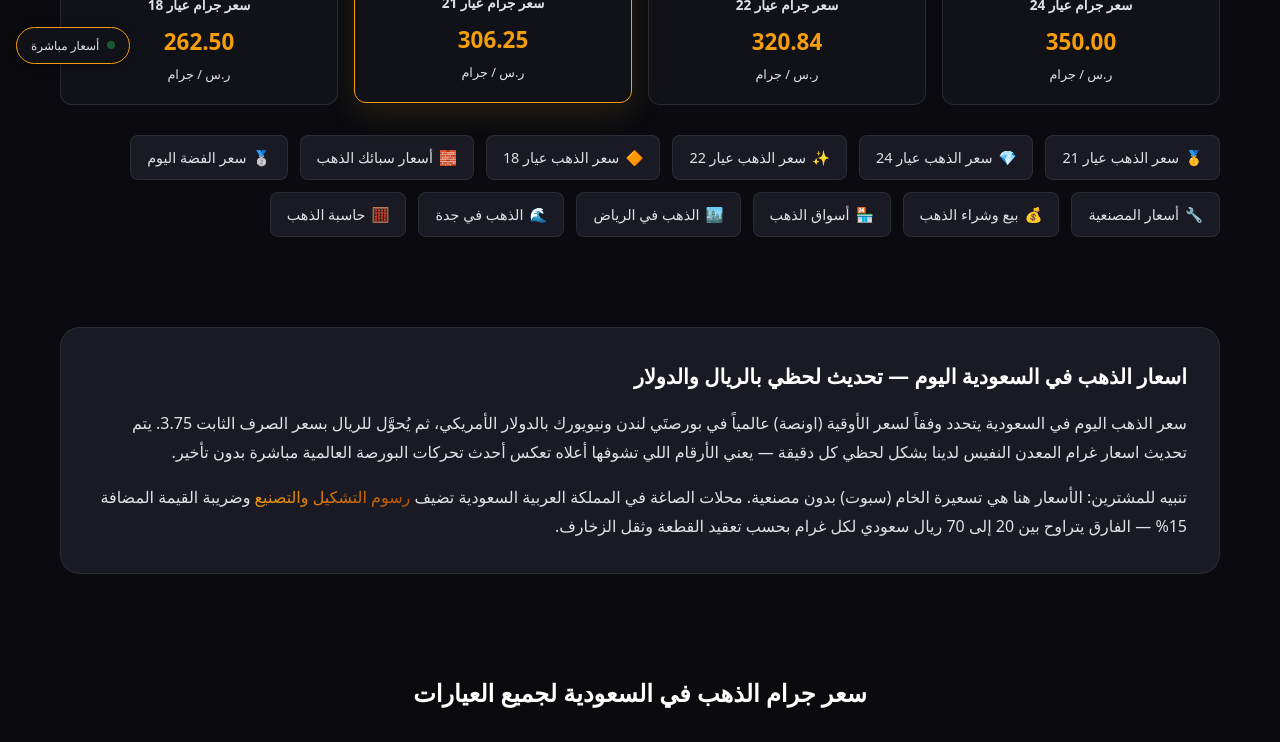
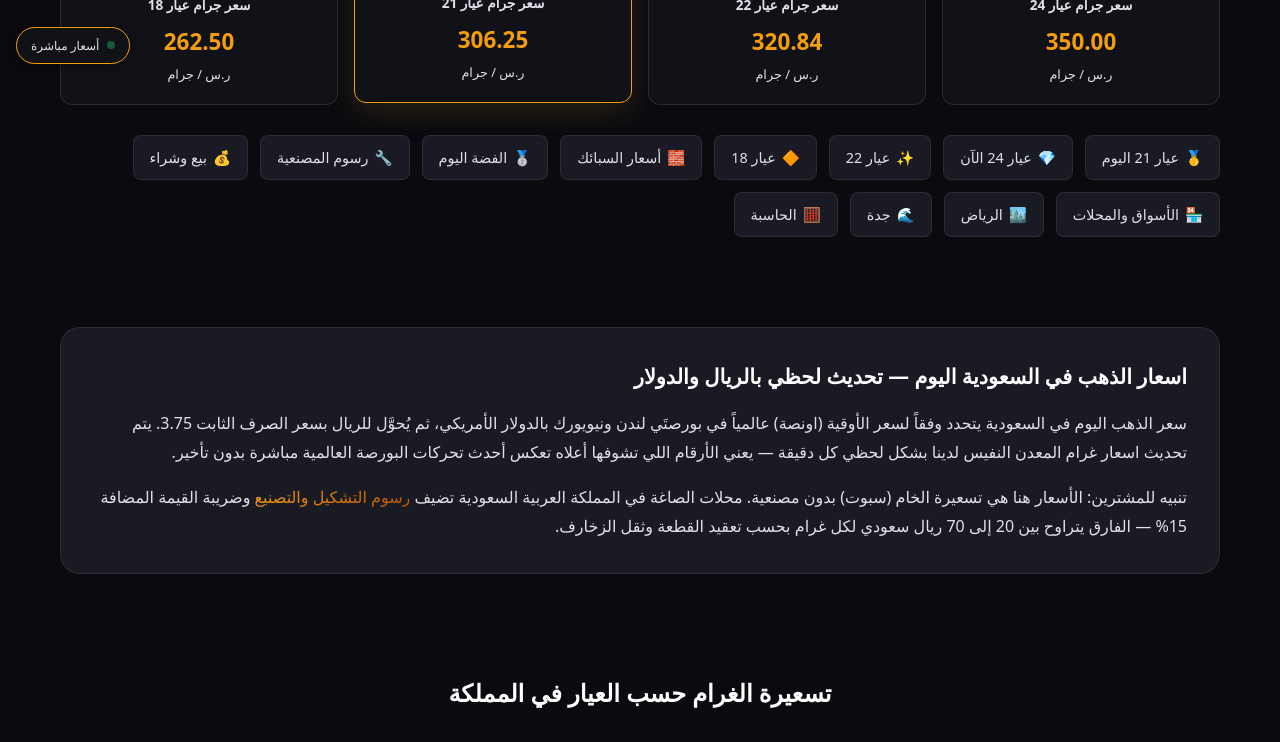
Before and after one commit to Abdelhamidzain/Saudi_Gold, a Next.js app: page /test-home in a window 1280 px wide. Shown: the part 720-1462 px from the top of the page. Built offline with nearby package versions, Linux system fonts and the light colour scheme; no server answers.

Commit message:
Score reduction 87→~70: replace keywords with synonyms, boost uniqueness to 50.6%

```diff
--- a/app/test-home/page.js
+++ b/app/test-home/page.js
@@ -83,18 +83,18 @@ const homeFAQ = [
 
 /* ─── Internal Links ─── */
 const homeLinks = [
-  { href: '/karat-21', label: 'سعر الذهب عيار 21', icon: '🥇' },
-  { href: '/karat-24', label: 'سعر الذهب عيار 24', icon: '💎' },
-  { href: '/karat-22', label: 'سعر الذهب عيار 22', icon: '✨' },
-  { href: '/karat-18', label: 'سعر الذهب عيار 18', icon: '🔶' },
-  { href: '/gold-bars', label: 'أسعار سبائك الذهب', icon: '🧱' },
-  { href: '/silver', label: 'سعر الفضة اليوم', icon: '🥈' },
-  { href: '/workmanship', label: 'أسعار المصنعية', icon: '🔧' },
-  { href: '/buy-sell', label: 'بيع وشراء الذهب', icon: '💰' },
-  { href: '/markets', label: 'أسواق الذهب', icon: '🏪' },
-  { href: '/gold-price-riyadh', label: 'الذهب في الرياض', icon: '🏙️' },
-  { href: '/gold-price-jeddah', label: 'الذهب في جدة', icon: '🌊' },
-  { href: '/calculator', label: 'حاسبة الذهب', icon: '🧮' },
+  { href: '/karat-21', label: 'عيار 21 اليوم', icon: '🥇' },
+  { href: '/karat-24', label: 'عيار 24 الآن', icon: '💎' },
+  { href: '/karat-22', label: 'عيار 22', icon: '✨' },
+  { href: '/karat-18', label: 'عيار 18', icon: '🔶' },
+  { href: '/gold-bars', label: 'أسعار السبائك', icon: '🧱' },
+  { href: '/silver', label: 'الفضة اليوم', icon: '🥈' },
+  { href: '/workmanship', label: 'رسوم المصنعية', icon: '🔧' },
+  { href: '/buy-sell', label: 'بيع وشراء', icon: '💰' },
+  { href: '/markets', label: 'الأسواق والمحلات', icon: '🏪' },
+  { href: '/gold-price-riyadh', label: 'الرياض', icon: '🏙️' },
+  { href: '/gold-price-jeddah', label: 'جدة', icon: '🌊' },
+  { href: '/calculator', label: 'الحاسبة', icon: '🧮' },
 ];
 
 /* ─── Schemas ─── */
@@ -203,7 +203,7 @@ export default async function TestHome() {
         {/* ═══ Price Table ═══ */}
         <section className="section" id="table">
           <div className="container">
-            <h2 className="section-title">سعر جرام الذهب في السعودية لجميع العيارات</h2>
+            <h2 className="section-title">تسعيرة الغرام حسب العيار في المملكة</h2>
             <PriceTable prices={prices} />
           </div>
         </section>
@@ -226,7 +226,7 @@ export default async function TestHome() {
         {/* ═══ Calculators ═══ */}
         <section className="section" id="calc">
           <div className="container">
-            <h2 className="section-title">حاسبة الذهب وحاسبة <span className="text-gold">زكاة الذهب</span></h2>
+            <h2 className="section-title">أدوات الحساب والزكاة الشرعية</h2>
             <div className="calc-grid">
               <GoldCalculator prices={prices} />
               <ZakatCalculator prices={prices} />
@@ -281,7 +281,7 @@ export default async function TestHome() {
             </div>
             <div className="text-center mt-8">
               <Link href="/markets" className="btn btn-outline">
-                عرض جميع أسواق الذهب في السعودية ←
+                عرض جميع الأسواق والمحلات ←
               </Link>
             </div>
           </div>
@@ -290,9 +290,9 @@ export default async function TestHome() {
         {/* ═══ City Prices ═══ */}
         <section className="section">
           <div className="container">
-            <h2 className="section-title">أسعار الذهب اليوم حسب المدينة في السعودية</h2>
+            <h2 className="section-title">التسعيرة حسب المدينة في المملكة</h2>
             <p style={{ textAlign: 'center', color: 'var(--txt2)', marginBottom: '24px', maxWidth: '700px', margin: '0 auto 24px' }}>
-              سعر جرام الذهب الخام واحد في كل المدن السعودية، لكن المصنعية وتوفر المحلات تختلف. اختر مدينتك لمعرفة أقرب أسواق الذهب وأفضل المحلات
+              ثمن الغرام الخام موحّد في كل المدن، لكن رسوم التشكيل وتوفر المحلات تختلف. اختر مدينتك لمعرفة أقرب الأسواق
             </p>
             <div className="price-cards">
               <Link href="/gold-price-riyadh" className="price-card">
@@ -360,12 +360,9 @@ export default async function TestHome() {
         <section className="section">
           <div className="container">
             <div className="info-section">
-              <h2>لماذا تتابع أسعار الذهب في السعودية معنا؟</h2>
+              <h2>لماذا تتابع الأسعار معنا؟</h2>
               <p>
-                احصل على أحدث اسعار الذهب في المملكة العربية السعودية لحظياً — يتم تحديثها كل دقيقة بشكل مباشر من البورصة العالمية بدون أي تأخير يُذكر. نوفر لك اسعار غرام الذهب بجميع العيارات (عيار 24 قيراط وعيار 22 وعيار 21 وعيار 18) بالريال السعودي والدولار، مع التحديثات المباشرة لسعر اونصة الذهب (الأوقية) وأسعار سبائك الذهب لجميع الأحجام.
-              </p>
-              <p>
-                ما يميّز سعودي قولد: حاسبة ذهب تفاعلية تحسب لك القيمة مع المصنعية، حاسبة زكاة الذهب الشرعية، أسعار الذهب حسب المدينة (الرياض، جدة، مكة، الدمام وغيرها)، وسعر بيع الذهب المستعمل يومياً. كل هذا مجاناً وبدون تسجيل.
+                احصل على أحدث التسعيرات لحظياً — يتم تحديثها كل دقيقة بشكل مباشر من البورصة بدون تأخير. نوفر قيمة الغرام بجميع العيارات (24 قيراط و22 و21 و18) بالريال والدولار، مع التحديثات المباشرة للأوقية (اونصة) وأسعار السبائك لجميع الأحجام. ما يميّزنا: حاسبة تفاعلية بالمصنعية، أداة الزكاة الشرعية، تغطية حسب المدينة (الرياض، جدة، مكة، الدمام وغيرها)، وتسعيرة المستعمل يومياً — مجاناً بدون تسجيل.
               </p>
             </div>
           </div>
@@ -410,7 +407,7 @@ export default async function TestHome() {
         {/* ═══ Blog CTA ═══ */}
         <section className="section">
           <div className="container">
-            <h2 className="section-title">مقالات ونصائح عن الذهب في السعودية</h2>
+            <h2 className="section-title">مقالات ودليل المشتري</h2>
             <div className="price-cards">
               <Link href="/blog/gold-buying-guide-saudi" className="price-card">
                 <div className="price-card-karat" style={{ fontSize: '1.5rem' }}>📖</div>
```
